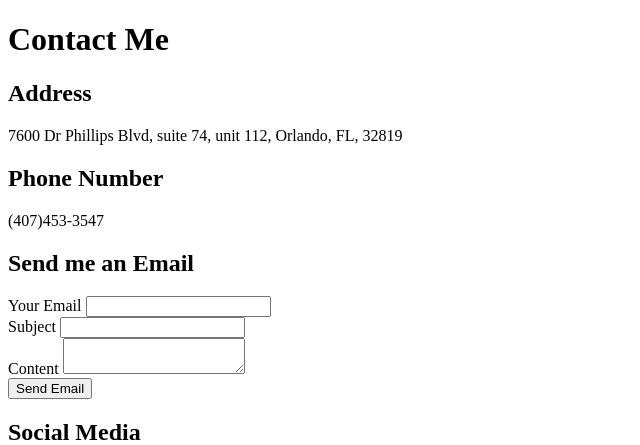
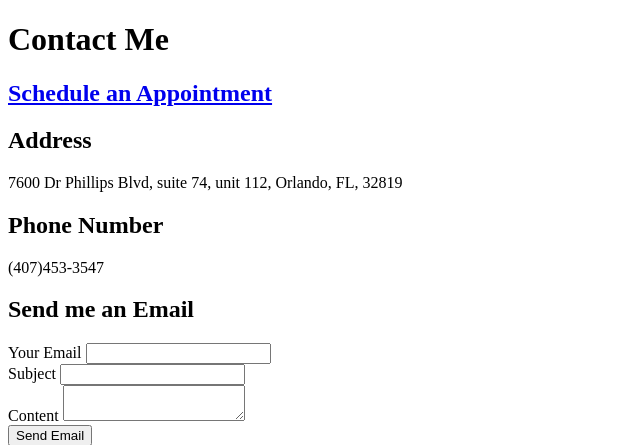
Before and after one commit to zacharylaborde/Sisters-Website, a Flask app: page /contact in a window 1280 px wide. Shown: the part 26-471 px from the top of the page, without its empty margins (0-640 px from the left). Run offline with Flask 2, Linux system fonts and the light colour scheme.

Commit message:
added schedule.html

```diff
--- a/templates/contact.html
+++ b/templates/contact.html
@@ -1,6 +1,7 @@
 {% extends "layout.html" %}
 {% block content %}
     <h1>Contact Me</h1>
+    {% include "schedule.html" %}
     <h2>Address</h2>
     <p>7600 Dr Phillips Blvd, suite 74, unit 112, Orlando, FL, 32819</p>
     <h2>Phone Number</h2>
--- /dev/null
+++ b/templates/schedule.html
@@ -0,0 +1 @@
+<h2><a href="https://www.appointfix.com/book/Hair-by-Anastasia">Schedule an Appointment</a></h2>
```
